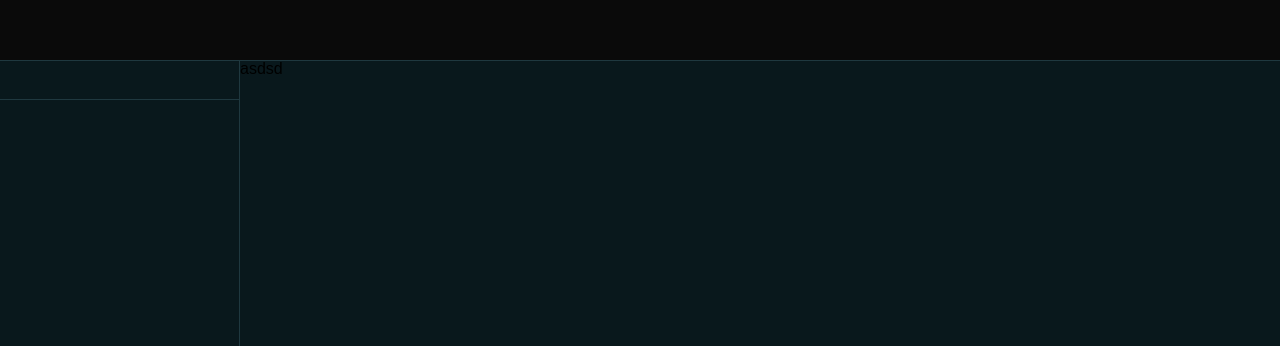
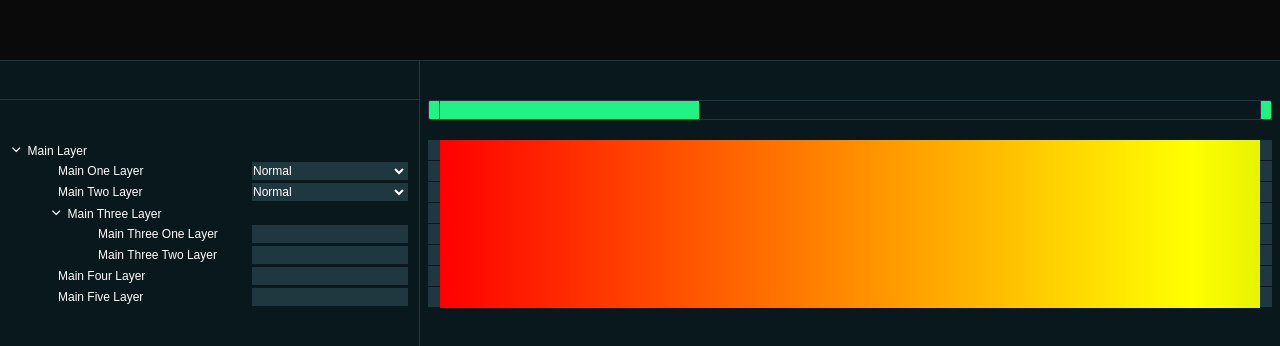
Before and after one commit to YashuaPervez/master-timeline, a React (Create React App) app: page / in a window 1280 px wide. Shown: the part 240-586 px from the top of the page. Built offline with nearby package versions, Linux system fonts and the light colour scheme.

Commit message:
New timeline layer, zoom, pan functionality added

```diff
--- a/src/App.tsx
+++ b/src/App.tsx
@@ -6,7 +6,68 @@ const App = () => {
   return (
     <div className="app">
       <TimelineWrapper>
-        <NewTimeline />
+        <NewTimeline
+          initialLayers={[
+            {
+              id: "main-layer",
+              label: "Main Layer",
+              open: true,
+              children: [
+                {
+                  id: "main-one-layer",
+                  label: "Main One Layer",
+                  controls: {
+                    select: true,
+                  },
+                },
+                {
+                  id: "main-two-layer",
+                  label: "Main Two Layer",
+                  controls: {
+                    select: true,
+                  },
+                },
+                {
+                  id: "main-three-layer",
+                  label: "Main Three Layer",
+                  open: true,
+                  children: [
+                    {
+                      id: "main-three-one-layer",
+                      label: "Main Three One Layer",
+                      controls: {
+                        input: true,
+                      },
+                    },
+                    {
+                      id: "main-three-two-layer",
+                      label: "Main Three Two Layer",
+                      controls: {
+                        input: true,
+                      },
+                    },
+                  ],
+                },
+                {
+                  id: "main-four-layer",
+                  label: "Main Four Layer",
+                  controls: {
+                    input: true,
+                    select: true,
+                  },
+                },
+                {
+                  id: "main-five-layer",
+                  label: "Main Five Layer",
+                  controls: {
+                    input: true,
+                    select: true,
+                  },
+                },
+              ],
+            },
+          ]}
+        />
         {/* <Timeline
           duration={100}
           initialZoom={1}
--- /dev/null
+++ b/src/components/NewTimeline/Layer/index.tsx
@@ -0,0 +1,86 @@
+//
+import { DownAngle } from "../../icon";
+import { UseLayerReturn } from "./useLayer";
+
+export type LayerObj = {
+  id: string;
+  label: string;
+  open?: boolean;
+  children?: LayerObj[];
+  controls?: {
+    input?: boolean;
+    select?: boolean;
+  };
+};
+
+type LayerProps = {
+  layer: LayerObj;
+  level: number;
+  sidebarWidth: number;
+  control: UseLayerReturn;
+  ancestors: string[];
+};
+
+const Layer: React.FC<LayerProps> = ({
+  layer,
+  level,
+  sidebarWidth,
+  control,
+  ancestors,
+}) => {
+  const hasChidren = layer.children && layer.children.length;
+
+  const myAddress = [...ancestors, layer.id];
+
+  return (
+    <>
+      <div className="layer">
+        <div className="label" style={{ width: sidebarWidth }}>
+          <div className="title" style={{ paddingLeft: level * 40 }}>
+            {hasChidren && (
+              <button
+                style={{ transform: layer.open ? "" : "rotate(-90deg)" }}
+                onClick={() => control.toggleLayer(myAddress)}
+              >
+                <DownAngle color="#fff" size={0.4} />
+              </button>
+            )}
+            <span className="text">{layer.label}</span>
+          </div>
+          <div className="controls">
+            {layer.controls?.select && (
+              <div className="control-unit">
+                <select className="select form-unit">
+                  <option>Normal</option>
+                  <option>Type 2</option>
+                  <option>Type 3</option>
+                </select>
+              </div>
+            )}
+            {layer.controls?.input && (
+              <div className="control-unit">
+                <input className="input form-unit" />
+              </div>
+            )}
+          </div>
+        </div>
+        <div className="presenter" style={{ left: sidebarWidth + 8 }}></div>
+      </div>
+      {layer.children &&
+        layer.children.length &&
+        layer.open &&
+        layer.children.map((child) => (
+          <Layer
+            key={child.id}
+            layer={child}
+            level={level + 1}
+            sidebarWidth={sidebarWidth}
+            control={control}
+            ancestors={myAddress}
+          />
+        ))}
+    </>
+  );
+};
+
+export default Layer;
--- /dev/null
+++ b/src/components/NewTimeline/Layer/useLayer.ts
@@ -0,0 +1,46 @@
+import { useState } from "react";
+import { LayerObj } from ".";
+
+type UseLayerArgs = {
+  initialLayers: LayerObj[];
+};
+
+// Functions
+type ToggleLayer = (addressArray: string[]) => void;
+
+export type UseLayerReturn = {
+  layers: LayerObj[];
+  toggleLayer: ToggleLayer;
+};
+
+const useLayers = ({ initialLayers }: UseLayerArgs): UseLayerReturn => {
+  const [layers, setLayers] = useState<LayerObj[]>(initialLayers);
+
+  const toggleLayer: ToggleLayer = (addressArray) => {
+    const newLayers: LayerObj[] = [...layers];
+
+    let prevFound: LayerObj | undefined;
+    addressArray.forEach((item) => {
+      if (prevFound) {
+        prevFound = prevFound.children?.find((l) => l.id === item);
+      } else {
+        prevFound = newLayers.find((l) => l.id === item);
+      }
+    });
+
+    if (prevFound) {
+      prevFound.open = !!!prevFound.open;
+    }
+
+    console.log("aaaa newLayers >>", newLayers);
+
+    setLayers(newLayers);
+  };
+
+  return {
+    layers,
+    toggleLayer,
+  };
+};
+
+export default useLayers;
--- a/src/components/NewTimeline/Sidebar/index.tsx
+++ b/src/components/NewTimeline/Sidebar/index.tsx
@@ -17,7 +17,11 @@ const Sidebar: React.FC<SidebarProps> = ({ children, width, setWidth }) => {
     if (!resizeRef.current) return;
 
     const xMoved = e.clientX - resizeRef.current.event.clientX;
-    setWidth(resizeRef.current.width + xMoved);
+
+    const newWidth = resizeRef.current.width + xMoved;
+    if (newWidth > 419 && newWidth < 1024) {
+      setWidth(newWidth);
+    }
   };
 
   const resizeStartHandler: React.MouseEventHandler = (e) => {
--- a/src/components/NewTimeline/index.css
+++ b/src/components/NewTimeline/index.css
@@ -14,7 +14,130 @@
 .timeline .main-timeline {
   position: absolute;
   top: 0px;
-  right: 0px;
+  right: 20px;
   bottom: 0px;
   overflow: hidden;
 }
+
+.timeline .main-timeline .scroll-container {
+  position: absolute;
+  background-image: linear-gradient(to right, red 0%, yellow 50%, green 100%);
+  top: 80px;
+  /* left: 0px; */
+  height: 168px;
+  width: 3000px;
+}
+
+.timeline .progress-bar {
+  position: absolute;
+  top: 40px;
+  right: 8px;
+  height: 20px;
+  border-radius: 2px;
+  border: 1px solid var(--lies);
+  z-index: 5;
+  overflow: hidden;
+}
+
+.timeline .progress-bar::before,
+.timeline .progress-bar::after {
+  content: "";
+  position: absolute;
+  top: 0px;
+  bottom: 0px;
+  left: 0px;
+  width: 10px;
+  background-color: var(--active);
+  border-right: 1px solid var(--lies);
+}
+
+.timeline .progress-bar::after {
+  left: auto;
+  right: 0px;
+  border-right: none;
+  border-left: 1px solid var(--lies);
+}
+
+.timeline .progress-bar .progress {
+  width: calc(33.33% - 22px);
+  height: 100%;
+  background-color: var(--active);
+  margin-left: 11px;
+  margin-right: 11px;
+}
+
+.timeline .layers-list {
+  position: absolute;
+  top: 80px;
+  left: 0px;
+  right: 0px;
+}
+
+.timeline .layers-list .layer {
+  position: relative;
+  height: 20px;
+  display: flex;
+  align-items: center;
+  font-size: 12px;
+  margin-bottom: 1px;
+}
+
+.timeline .layers-list .layer .label {
+  display: flex;
+  align-items: center;
+  justify-content: space-between;
+  padding: 0px 12px;
+}
+
+.timeline .layers-list .layer .label .title {
+  width: 240px;
+}
+
+.timeline .layers-list .layer .label .text {
+  color: #fff;
+  margin-left: 6px;
+}
+
+.timeline .layers-list .layer .label button {
+  background-color: transparent;
+  border: none;
+}
+
+.timeline .layers-list .layer .presenter {
+  height: 20px;
+  position: absolute;
+  top: 0px;
+  bottom: 0px;
+  right: 8px;
+  background-color: var(--lies);
+}
+
+.timeline .layers-list .layer .label .controls {
+  display: flex;
+  align-items: center;
+  justify-content: flex-end;
+  width: calc(100% - 240px);
+  overflow: hidden;
+}
+
+.timeline .layers-list .layer .label .controls .control-unit:not(:first-child) {
+  margin-left: 8px;
+}
+
+.timeline .layers-list .layer .label .controls .form-unit {
+  background-color: var(--lies);
+  border: 1px solid var(--lies);
+  color: #fff;
+  font-size: 12px;
+  width: 160px;
+  height: 18px;
+  outline: none;
+}
+
+.timeline .layers-list .layer .label .controls .select {
+  cursor: pointer;
+}
+
+.timeline .layers-list .layer .label .controls .input {
+  padding: 0px 4px;
+}
--- a/src/components/NewTimeline/index.tsx
+++ b/src/components/NewTimeline/index.tsx
@@ -2,20 +2,66 @@ import { useState } from "react";
 
 // Components
 import Sidebar from "./Sidebar";
+import Layer from "./Layer";
 
 //
 import "./index.css";
+import { LayerObj } from "./Layer";
+import useLayer from "./Layer/useLayer";
+import useZoomAndPan from "../../hooks/useZoomAndPan";
 
-const NewTimeline = () => {
-  const [width, setWidth] = useState<number>(240);
+type NewTimelineProps = {
+  initialLayers: LayerObj[];
+};
+
+const duration = 15;
+
+const NewTimeline: React.FC<NewTimelineProps> = ({ initialLayers }) => {
+  const [width, setWidth] = useState<number>(420);
+
+  const layerControl = useLayer({
+    initialLayers,
+  });
+  const { layers } = layerControl;
+  const { leftPosition, zoom, timelineBarMouseDown, wheelHandler } =
+    useZoomAndPan({
+      initialZoom: 1,
+      duration,
+      panSpeed: 1,
+      zoomSpeed: 0.1,
+    });
 
   return (
     <div className="timeline">
       <Sidebar width={width} setWidth={setWidth}>
         <div className="tabs"></div>
       </Sidebar>
-      <div className="main-timeline" style={{ left: width }}>
-        asdsd
+      <div className="progress-bar" style={{ left: width + 8 }}>
+        <div className="progress"></div>
+      </div>
+      <div className="layers-list">
+        {layers.map((layer) => (
+          <Layer
+            key={layer.id}
+            layer={layer}
+            level={0}
+            sidebarWidth={width}
+            control={layerControl}
+            ancestors={[]}
+          />
+        ))}
+      </div>
+      <div
+        className="main-timeline"
+        id="main-timeline"
+        style={{ left: width + 20 }}
+        onWheel={wheelHandler}
+      >
+        <div
+          className="scroll-container"
+          style={{ width: duration * zoom * 100, left: leftPosition }}
+          onMouseDown={timelineBarMouseDown}
+        ></div>
       </div>
     </div>
   );
--- /dev/null
+++ b/src/components/icon.tsx
@@ -0,0 +1,25 @@
+const sizeFactor = 24;
+
+export type Icon = {
+  size?: number;
+  color?: string;
+};
+
+export const DownAngle: React.FC<Icon> = ({ size = 1, color }) => {
+  return (
+    <svg
+      xmlns="http://www.w3.org/2000/svg"
+      width={sizeFactor * size}
+      height={sizeFactor * size}
+      fill="none"
+      viewBox="0 0 8 6"
+    >
+      <path
+        fill={color}
+        fillRule="evenodd"
+        d="M.707.828L0 1.536l2.828 2.828.708.707.707-.707L7.07 1.536 6.364.828 3.536 3.657.707.828z"
+        clipRule="evenodd"
+      ></path>
+    </svg>
+  );
+};
--- a/src/hooks/useZoomAndPan.ts
+++ b/src/hooks/useZoomAndPan.ts
@@ -28,7 +28,7 @@ const useZoomAndPan = ({
 
     //
     const scrollBarContainer = document.getElementById(
-      "scrollable-container"
+      "main-timeline"
     ) as HTMLDivElement;
     const { width: scrollBarContainerWidth } =
       scrollBarContainer.getBoundingClientRect();
@@ -59,7 +59,7 @@ const useZoomAndPan = ({
 
   const wheelHandler: React.MouseEventHandler = (e: any) => {
     const scrollContainer = document.getElementById(
-      "scrollable-container"
+      "main-timeline"
     ) as HTMLDivElement;
     const {
       x: scX,
@@ -101,6 +101,8 @@ const useZoomAndPan = ({
   };
 
   const timelineBarMouseDown: React.MouseEventHandler = (e) => {
+    console.log("aaaa clicked");
+
     registeredEvent = e;
     registeredLeftPosition = leftPosition;
 
```
